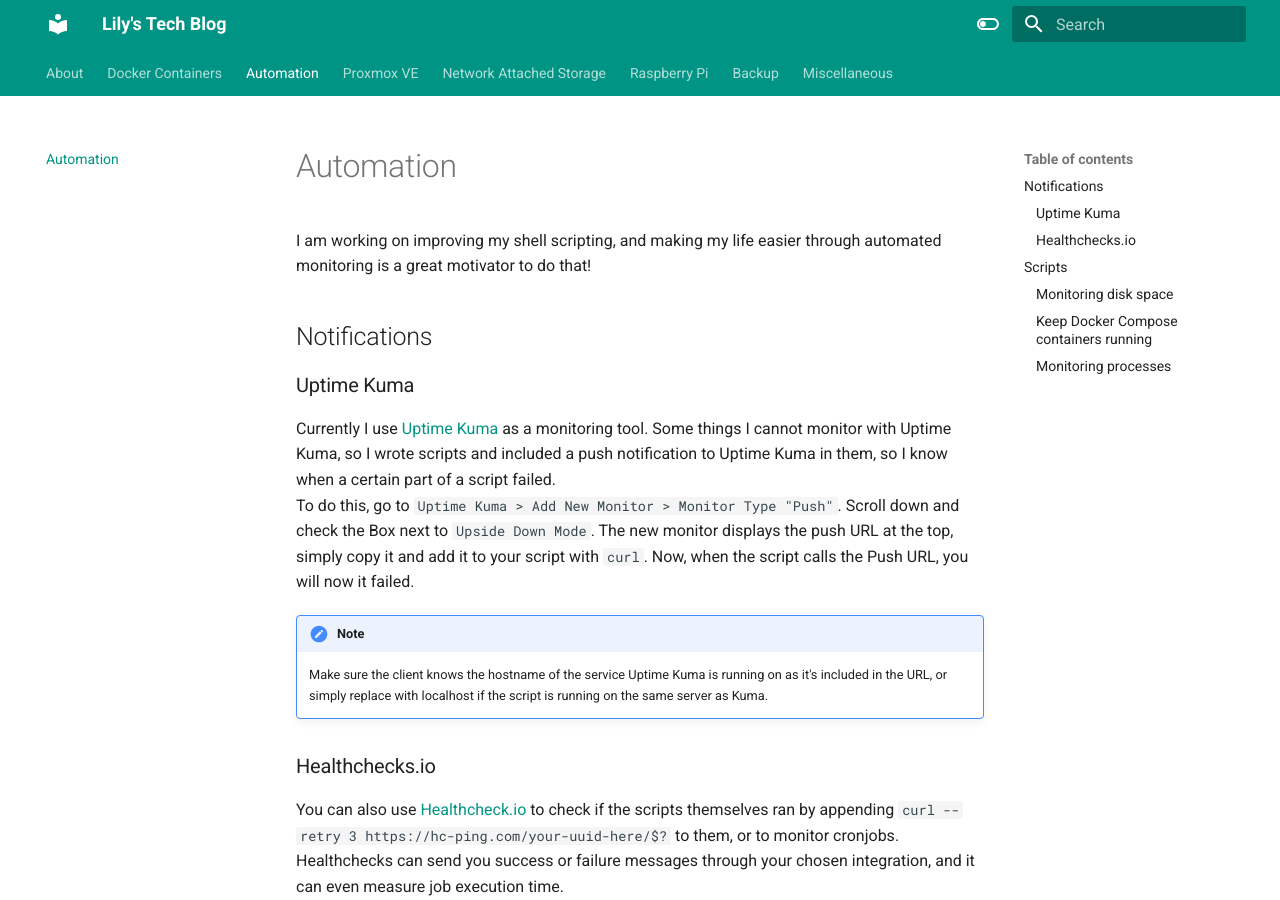
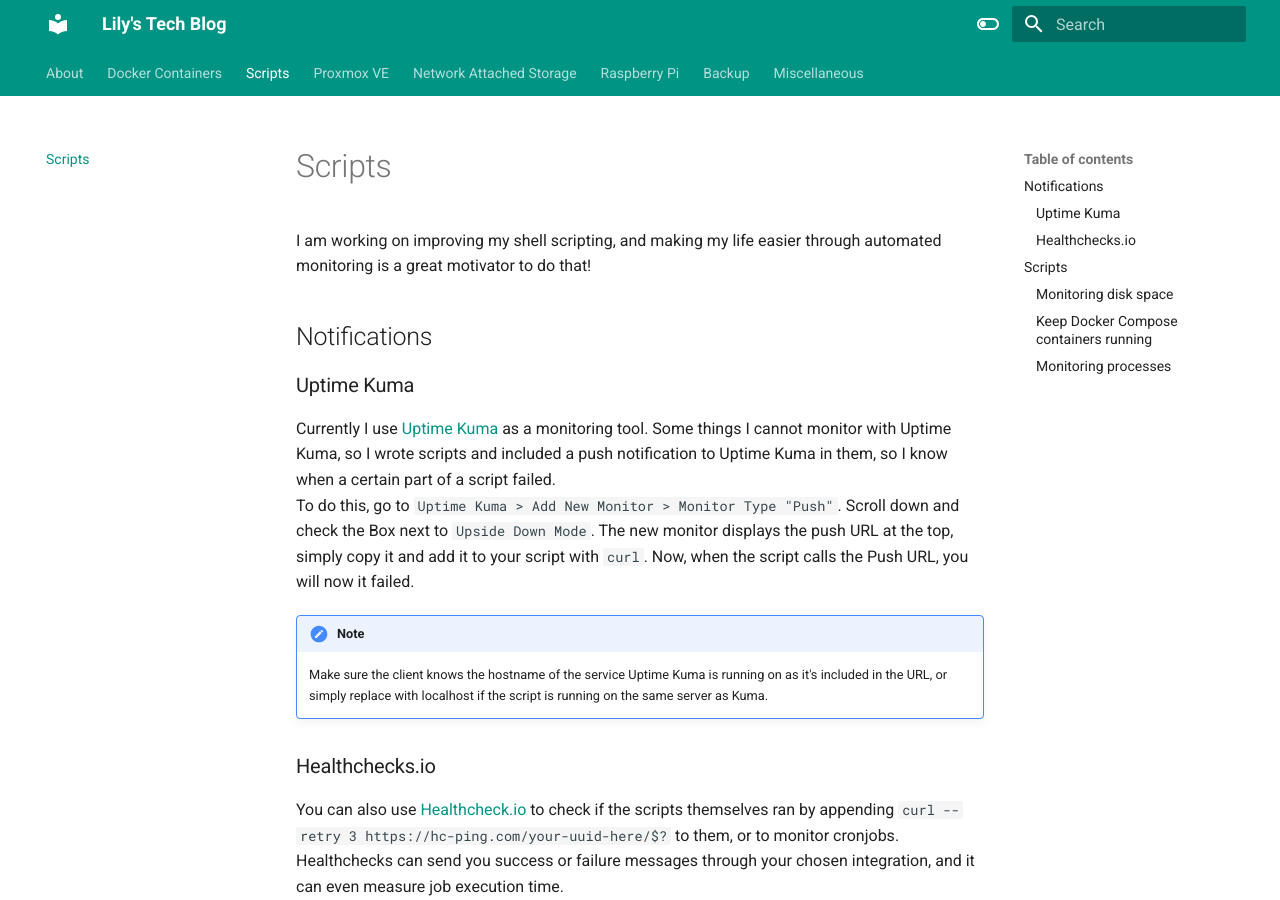
Before and after one commit to witchessabath/mkdocs, an MkDocs documentation site: the page built from docs/scripts.md, in a window 1280 px wide and 900 px high. Built offline with MkDocs 1.6.1 and Material for MkDocs 9.7.7, drawn with Linux system fonts in a browser that asks for light colours.

Commit message:
Modified page description

```diff
--- a/docs/scripts.md
+++ b/docs/scripts.md
@@ -1,4 +1,4 @@
-# Automation
+# Scripts
 
 I am working on improving my shell scripting, and making my life easier through automated monitoring is a great motivator to do that!
 
```
